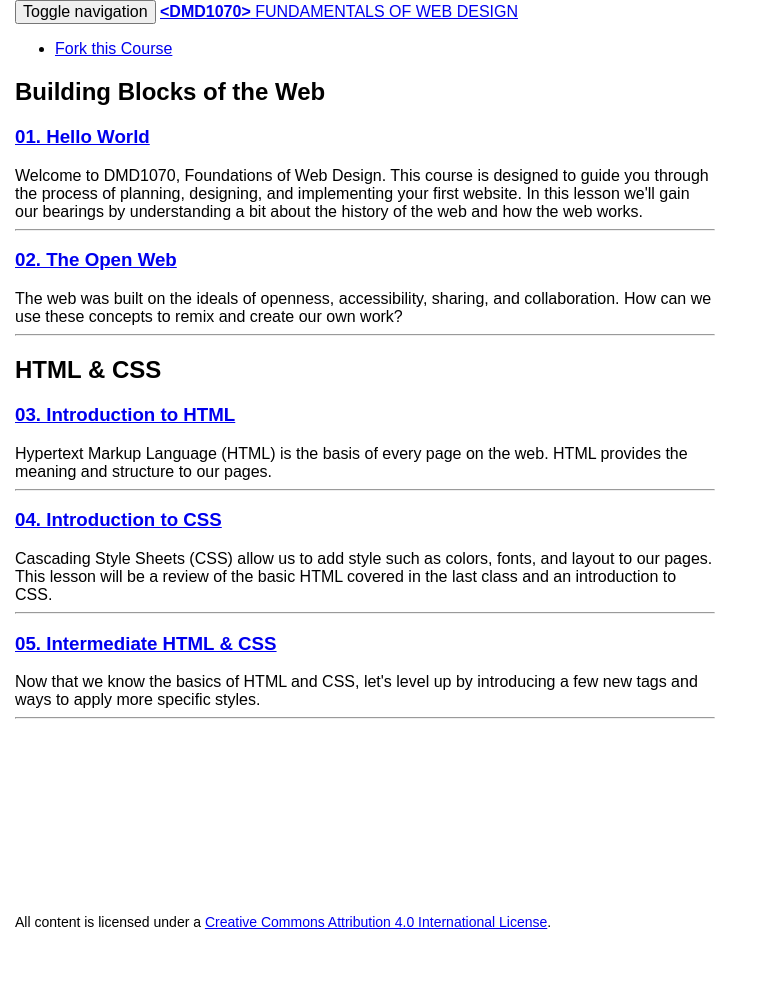
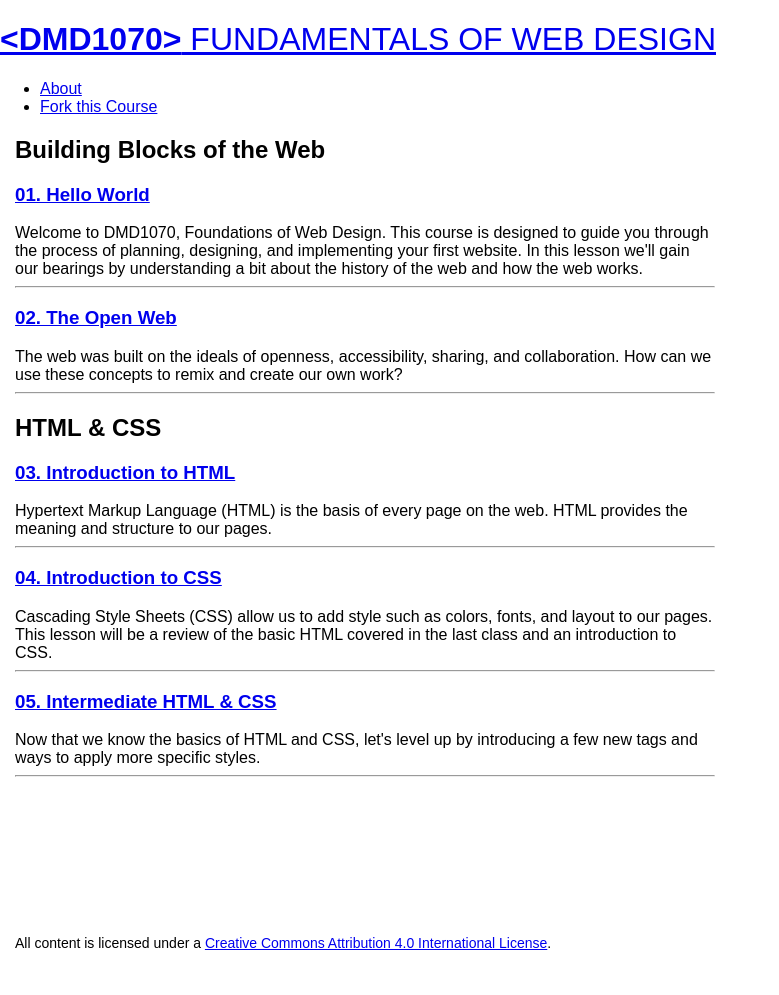
Before and after one commit to DMD1070/DMD1070.github.io, a Jekyll site: the page built from index.html, in a window 1280 px wide. Shown: the whole page, without its empty margins (0-779 px from the left). Built offline with Jekyll 4.4.1, drawn with Linux system fonts in a browser that asks for light colours; Markdown is read by kramdown in place of the engine named in the settings; before the commit the page ends 974 px from its top, so only the background shows below that.

Commit message:
markup header

```diff
--- a/_includes/header.html
+++ b/_includes/header.html
@@ -1,19 +1,9 @@
-<div class="navbar navbar-default navbar-static-top" role="navigation">
-  <div class="container">
-    <div class="navbar-header">
-      <button type="button" class="navbar-toggle" data-toggle="collapse" data-target=".navbar-collapse">
-        <span class="sr-only">Toggle navigation</span>
-        <span class="icon-bar"></span>
-        <span class="icon-bar"></span>
-        <span class="icon-bar"></span>
-      </button>
-      <a class="navbar-brand" href="/"><span class="site_name">&#60;{{ site.theme.name }}&#62;</span><span class="subtitle"> Fundamentals of Web Design</span></a>
-    </div>
-    <div class="navbar-collapse collapse">
+<header>
+  <h1 class="site-title"><a href="/"><span class="site_name">&#60;{{ site.theme.name }}&#62;</span><span class="subtitle"> Fundamentals of Web Design</span></a></h1>
+    <nav clas="site-nav">
       <ul class="nav navbar-nav navbar-right">
-        <!--<li><a href="about">About</a></li>-->
+        <li><a href="about">About</a></li>
         <li><a href="https://github.com/DMD1070/DMD1070.github.io">Fork this Course</a></li>
       </ul>
-    </div><!--/.nav-collapse -->
-  </div>
-</div>
+    </nav>
+</header>
```
